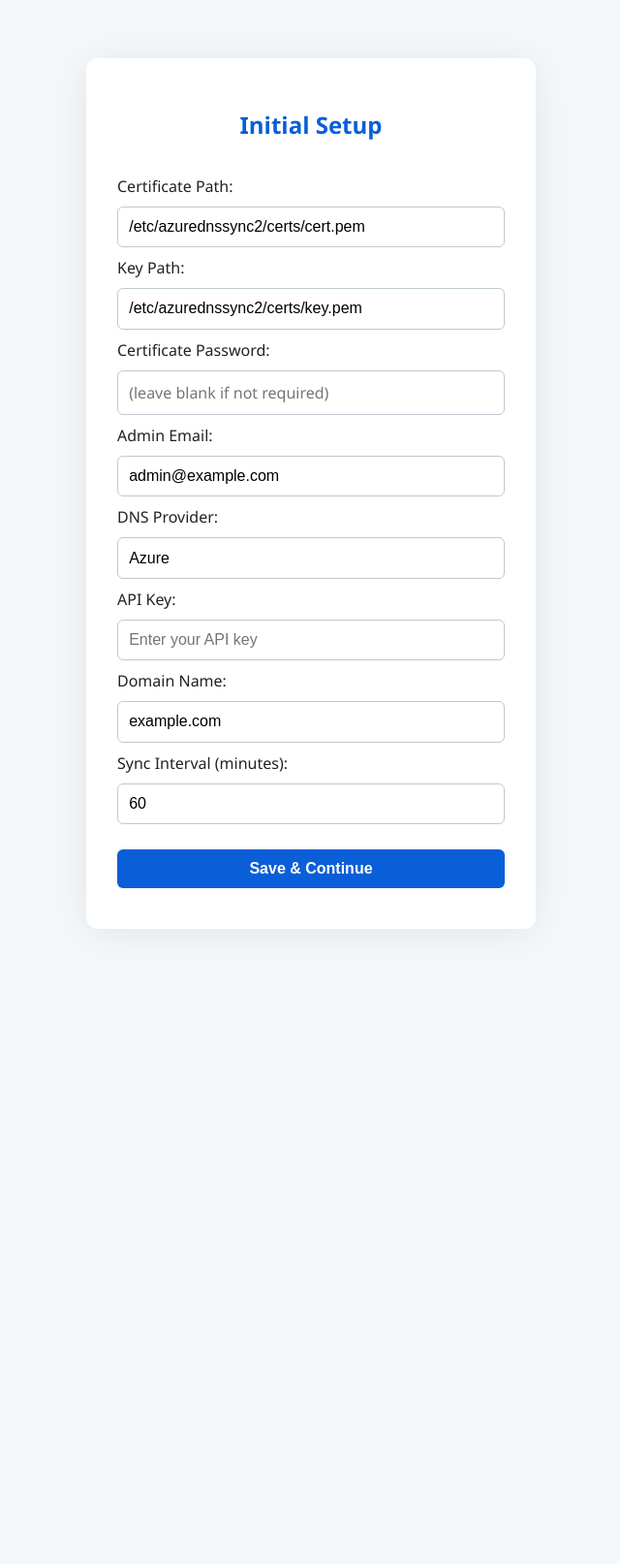
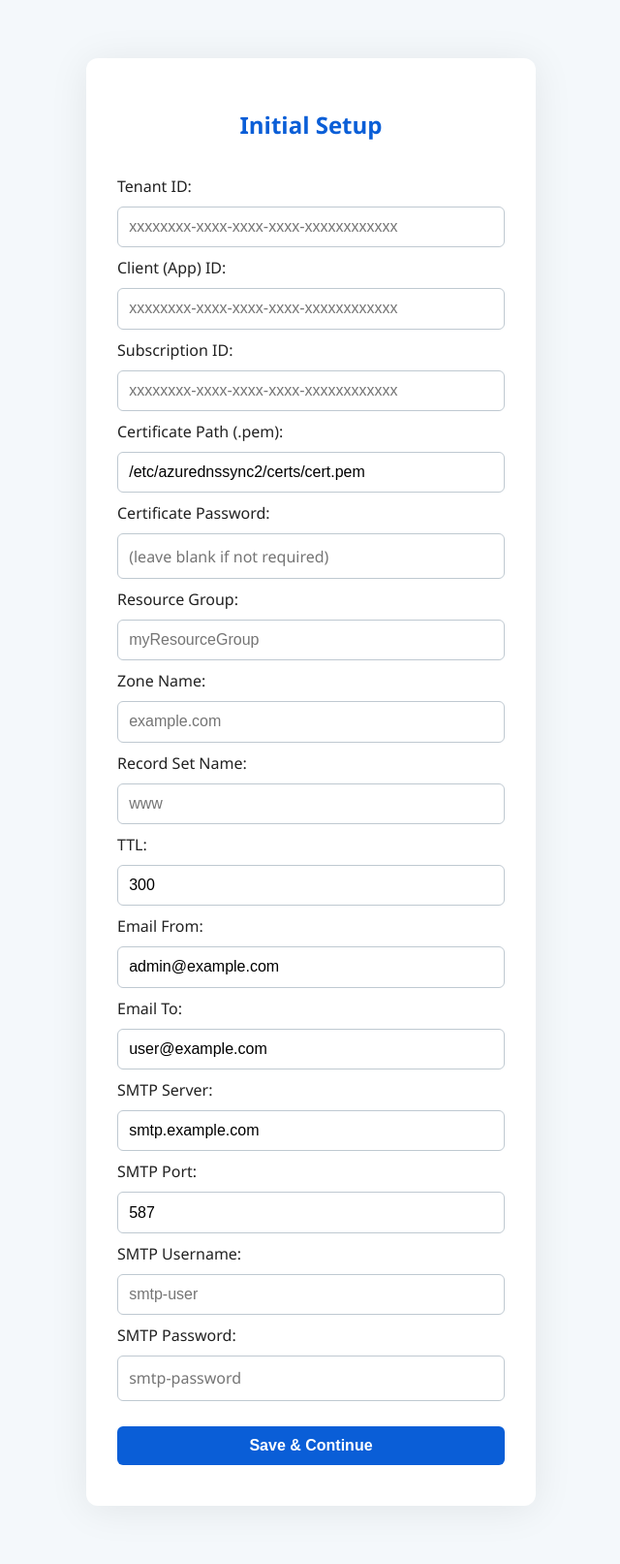
Before and after one commit to andrew-kemp/AzureDNSSyncv2.0, a Flask app: page /setup in a window 1280 px wide. Shown: the whole page at 97% size, without its empty margins (319-959 px from the left). Before the commit the page ends 916 px from the top, so only its background shows below. Run offline with Flask 3, Linux system fonts and the light colour scheme.

Commit message:
Update setup.html

```diff
--- a/app/templates/setup.html
+++ b/app/templates/setup.html
@@ -8,45 +8,80 @@
     <div class="container">
         <h2>Initial Setup</h2>
         <form method="post">
-            <label for="cert_path">Certificate Path:</label>
-            <input type="text" name="cert_path" id="cert_path"
-                   value="{{ request.form.cert_path or '/etc/azurednssync2/certs/cert.pem' }}"
+            <label for="tenant_id">Tenant ID:</label>
+            <input type="text" name="tenant_id" id="tenant_id"
+                   value="{{ request.form.tenant_id or '' }}"
+                   placeholder="xxxxxxxx-xxxx-xxxx-xxxx-xxxxxxxxxxxx" required>
+
+            <label for="client_id">Client (App) ID:</label>
+            <input type="text" name="client_id" id="client_id"
+                   value="{{ request.form.client_id or '' }}"
+                   placeholder="xxxxxxxx-xxxx-xxxx-xxxx-xxxxxxxxxxxx" required>
+
+            <label for="subscription_id">Subscription ID:</label>
+            <input type="text" name="subscription_id" id="subscription_id"
+                   value="{{ request.form.subscription_id or '' }}"
+                   placeholder="xxxxxxxx-xxxx-xxxx-xxxx-xxxxxxxxxxxx" required>
+
+            <label for="certificate_path">Certificate Path (.pem):</label>
+            <input type="text" name="certificate_path" id="certificate_path"
+                   value="{{ request.form.certificate_path or '/etc/azurednssync2/certs/cert.pem' }}"
                    placeholder="/etc/azurednssync2/certs/cert.pem" required>
 
-            <label for="key_path">Key Path:</label>
-            <input type="text" name="key_path" id="key_path"
-                   value="{{ request.form.key_path or '/etc/azurednssync2/certs/key.pem' }}"
-                   placeholder="/etc/azurednssync2/certs/key.pem" required>
-
-            <label for="cert_password">Certificate Password:</label>
-            <input type="password" name="cert_password" id="cert_password"
-                   value="{{ request.form.cert_password or '' }}"
+            <label for="certificate_password">Certificate Password:</label>
+            <input type="password" name="certificate_password" id="certificate_password"
+                   value="{{ request.form.certificate_password or '' }}"
                    placeholder="(leave blank if not required)">
 
-            <label for="admin_email">Admin Email:</label>
-            <input type="email" name="admin_email" id="admin_email"
-                   value="{{ request.form.admin_email or 'admin@example.com' }}"
+            <label for="resource_group">Resource Group:</label>
+            <input type="text" name="resource_group" id="resource_group"
+                   value="{{ request.form.resource_group or '' }}"
+                   placeholder="myResourceGroup" required>
+
+            <label for="zone_name">Zone Name:</label>
+            <input type="text" name="zone_name" id="zone_name"
+                   value="{{ request.form.zone_name or '' }}"
+                   placeholder="example.com" required>
+
+            <label for="record_set_name">Record Set Name:</label>
+            <input type="text" name="record_set_name" id="record_set_name"
+                   value="{{ request.form.record_set_name or '' }}"
+                   placeholder="www" required>
+
+            <label for="ttl">TTL:</label>
+            <input type="number" name="ttl" id="ttl"
+                   value="{{ request.form.ttl or '300' }}"
+                   placeholder="300" required>
+
+            <label for="email_from">Email From:</label>
+            <input type="email" name="email_from" id="email_from"
+                   value="{{ request.form.email_from or 'admin@example.com' }}"
                    placeholder="admin@example.com" required>
 
-            <label for="dns_provider">DNS Provider:</label>
-            <input type="text" name="dns_provider" id="dns_provider"
-                   value="{{ request.form.dns_provider or 'Azure' }}"
-                   placeholder="Azure" required>
+            <label for="email_to">Email To:</label>
+            <input type="email" name="email_to" id="email_to"
+                   value="{{ request.form.email_to or 'user@example.com' }}"
+                   placeholder="user@example.com" required>
 
-            <label for="api_key">API Key:</label>
-            <input type="text" name="api_key" id="api_key"
-                   value="{{ request.form.api_key or '' }}"
-                   placeholder="Enter your API key">
+            <label for="smtp_server">SMTP Server:</label>
+            <input type="text" name="smtp_server" id="smtp_server"
+                   value="{{ request.form.smtp_server or 'smtp.example.com' }}"
+                   placeholder="smtp.example.com" required>
 
-            <label for="domain_name">Domain Name:</label>
-            <input type="text" name="domain_name" id="domain_name"
-                   value="{{ request.form.domain_name or 'example.com' }}"
-                   placeholder="example.com">
+            <label for="smtp_port">SMTP Port:</label>
+            <input type="number" name="smtp_port" id="smtp_port"
+                   value="{{ request.form.smtp_port or '587' }}"
+                   placeholder="587" required>
 
-            <label for="sync_interval">Sync Interval (minutes):</label>
-            <input type="number" name="sync_interval" id="sync_interval"
-                   value="{{ request.form.sync_interval or '60' }}"
-                   placeholder="60">
+            <label for="smtp_username">SMTP Username:</label>
+            <input type="text" name="smtp_username" id="smtp_username"
+                   value="{{ request.form.smtp_username or '' }}"
+                   placeholder="smtp-user">
+
+            <label for="smtp_password">SMTP Password:</label>
+            <input type="password" name="smtp_password" id="smtp_password"
+                   value="{{ request.form.smtp_password or '' }}"
+                   placeholder="smtp-password">
 
             <button type="submit">Save &amp; Continue</button>
         </form>
```
